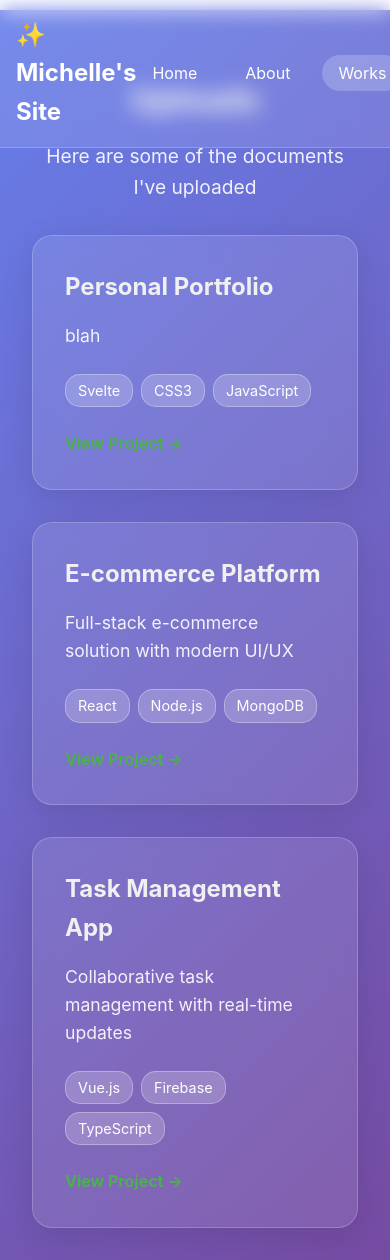
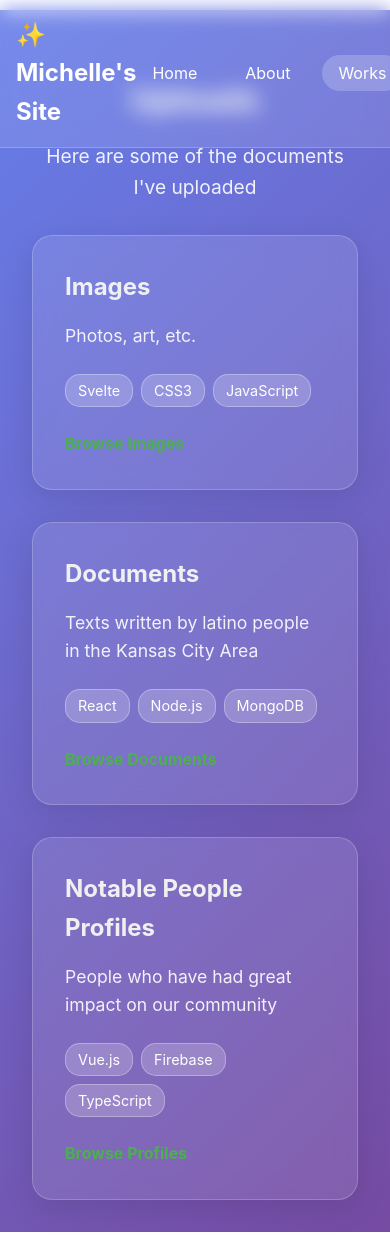
Before and after one commit to moy4f/moy4f.github.io, a SvelteKit app: page /works in a window 390 px wide. After the commit the page ends 1232 px from the top, so only its background shows below. Built offline with nearby package versions, Linux system fonts and the light colour scheme.

Commit message:
added content

```diff
--- a/src/routes/about/+page.svelte
+++ b/src/routes/about/+page.svelte
@@ -13,79 +13,14 @@
             <h2>My name's Michelle!</h2>
             <p>I am Mexican American. I love Wallows. I speak Spanish. Other stuff I can fill out myself instead of Zach.</p>
         </div>
+
+		<div class="card">
+			<h2>About WEBSITE</h2>
+			<ul class="features">
+			<li>This site is dedicated to celebrating and preserving the rich Latino culture in Kansas City. It serves as a growing archive where anyone can explore documents, images, texts, and other resources that showcase the history, traditions, and everyday experiences of the Latino community in our city.</li>
+			<li>The goal is simple: to create an accessible database that highlights the voices, stories, and contributions of Latinos in Kansas City. Whether it’s photographs from community events, essays on cultural identity, or historical records, this platform is designed to bring these materials together in one place where they can be shared, studied, and appreciated.</li>
+			<li>By collecting and curating this content, I hope to strengthen connections within the community and provide others with the opportunity to learn more about the diverse and vibrant Latino heritage that shapes Kansas City.</li>
+			</ul>
+		</div>
     </main>
 </div>
-
-<!-- ===== COMPONENT STYLING ===== -->
-<!-- Styles are scoped to this component only, preventing conflicts -->
-<style>
-	/* ===== MAIN CONTAINER ===== */
-	.container {
-		min-height: 100vh;                    /* Full viewport height */
-		display: flex;                        /* Flexbox layout */
-		flex-direction: column;               /* Stack children vertically */
-		background: linear-gradient(135deg, #667eea 0%, #764ba2 100%);  /* Beautiful gradient background */
-		color: white;                         /* White text for contrast */
-	}
-
-	/* ===== HEADER STYLING ===== */
-	.header {
-		text-align: center;                   /* Center align header content */
-		padding: 4rem 2rem 2rem;             /* Generous spacing around content */
-	}
-
-	.header h1 {
-		font-size: 3rem;                     /* Large, prominent title */
-		margin: 0 0 1rem;                    /* Remove default margins, add bottom spacing */
-		background: linear-gradient(45deg, #fff, #f0f0f0);  /* Gradient text effect */
-		-webkit-background-clip: text;       /* Clip background to text (WebKit browsers) */
-		-webkit-text-fill-color: transparent; /* Make text transparent to show gradient */
-		background-clip: text;                /* Modern browsers support */
-	}
-
-	/* ===== MAIN CONTENT LAYOUT ===== */
-	.main-content {
-		flex: 1;                              /* Take remaining space */
-		display: flex;                        /* Flexbox for card layout */
-		flex-direction: column;               /* Stack cards vertically */
-		align-items: center;                  /* Center cards horizontally */
-		gap: 2rem;                            /* Consistent spacing between cards */
-		padding: 0 2rem 2rem;                /* Side and bottom padding */
-	}
-
-	/* ===== CARD COMPONENT STYLING ===== */
-	.card {
-		background: rgba(255, 255, 255, 0.1); /* Semi-transparent white background */
-		backdrop-filter: blur(10px);          /* Modern glassmorphism effect */
-		border-radius: 20px;                  /* Rounded corners for modern look */
-		padding: 2rem;                        /* Generous internal spacing */
-		text-align: center;                   /* Center card content */
-		max-width: 500px;                     /* Limit card width for readability */
-		width: 100%;                          /* Full width up to max-width */
-		box-shadow: 0 8px 32px rgba(0, 0, 0, 0.1);  /* Subtle shadow for depth */
-		border: 1px solid rgba(255, 255, 255, 0.2);  /* Subtle border for definition */
-	}
-
-	.card h2 {
-		margin: 0 0 1.5rem;                   /* Remove top margin, add bottom spacing */
-		font-size: 1.8rem;                    /* Prominent card titles */
-	}
-
-	.card p {
-		font-size: 1.1rem;                    /* Readable paragraph text */
-		line-height: 1.6;                     /* Comfortable line spacing */
-		margin: 0;                             /* Remove default margins */
-	}
-
-	/* ===== RESPONSIVE DESIGN ===== */
-	/* Adjust layout for smaller screens */
-	@media (max-width: 768px) {
-		.header h1 {
-			font-size: 2rem;                 /* Smaller title on mobile */
-		}
-
-		.card {
-			margin: 0 1rem;                  /* Add side margins on mobile */
-		}
-	}
-</style>
--- a/src/routes/works/+page.svelte
+++ b/src/routes/works/+page.svelte
@@ -12,36 +12,36 @@
 	<main class="main-content">
 		<div class="projects-grid">
 			<div class="project-card">
-				<h2>Personal Portfolio</h2>
-				<p>blah</p>
+				<h2>Images</h2>
+				<p>Photos, art, etc.</p>
 				<div class="tech-stack">
 					<span class="tech-tag">Svelte</span>
 					<span class="tech-tag">CSS3</span>
 					<span class="tech-tag">JavaScript</span>
 				</div>
-				<a href="#" class="project-link">View Project →</a>
+				<a href="#" class="project-link">Browse Images</a>
 			</div>
 
 			<div class="project-card">
-				<h2>E-commerce Platform</h2>
-				<p>Full-stack e-commerce solution with modern UI/UX</p>
+				<h2>Documents</h2>
+				<p>Texts written by latino people in the Kansas City Area</p>
 				<div class="tech-stack">
 					<span class="tech-tag">React</span>
 					<span class="tech-tag">Node.js</span>
 					<span class="tech-tag">MongoDB</span>
 				</div>
-				<a href="#" class="project-link">View Project →</a>
+				<a href="#" class="project-link">Browse Documents</a>
 			</div>
 
 			<div class="project-card">
-				<h2>Task Management App</h2>
-				<p>Collaborative task management with real-time updates</p>
+				<h2>Notable People Profiles</h2>
+				<p>People who have had great impact on our community</p>
 				<div class="tech-stack">
 					<span class="tech-tag">Vue.js</span>
 					<span class="tech-tag">Firebase</span>
 					<span class="tech-tag">TypeScript</span>
 				</div>
-				<a href="#" class="project-link">View Project →</a>
+				<a href="#" class="project-link">Browse Profiles</a>
 			</div>
 		</div>
 	</main>
```
